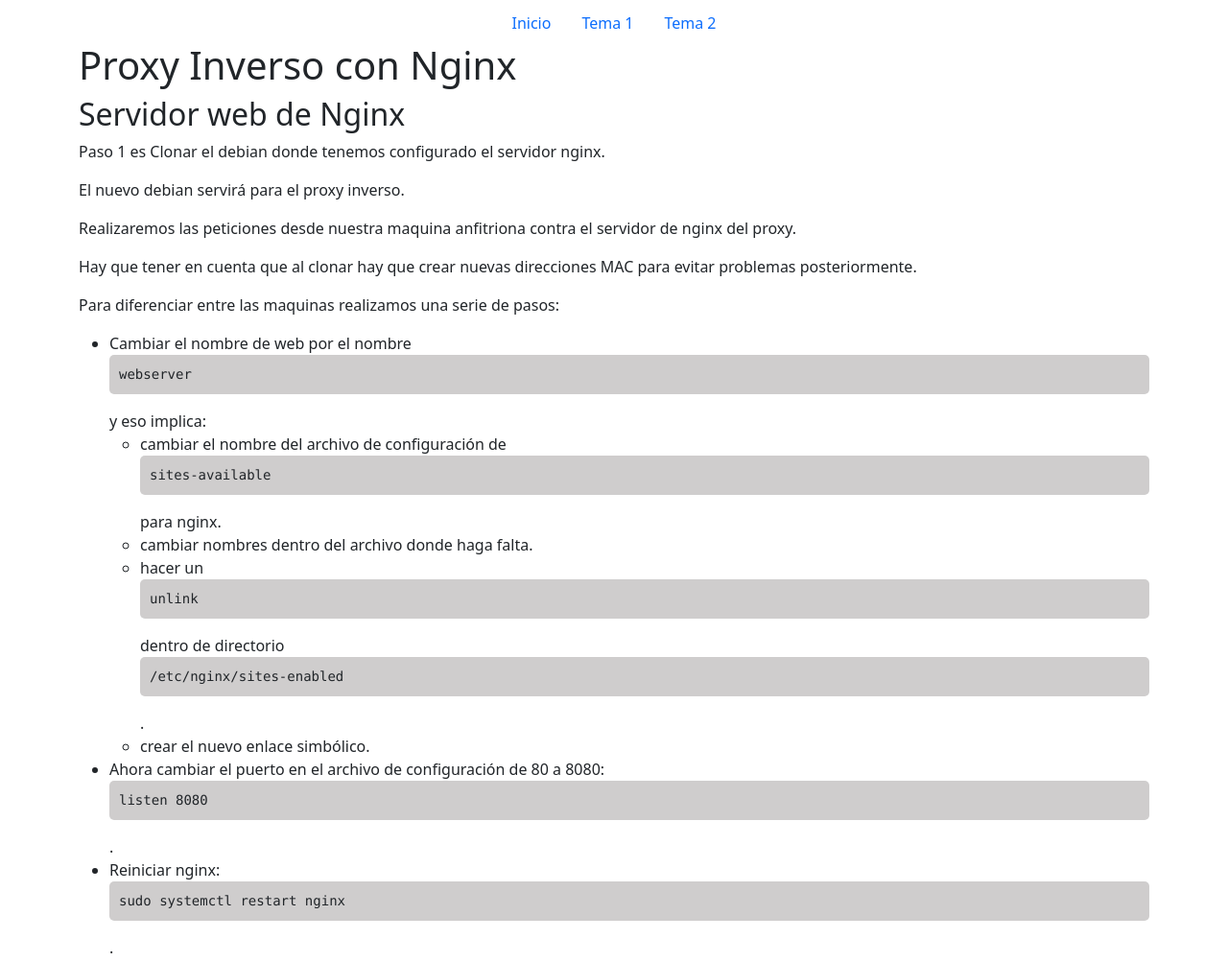
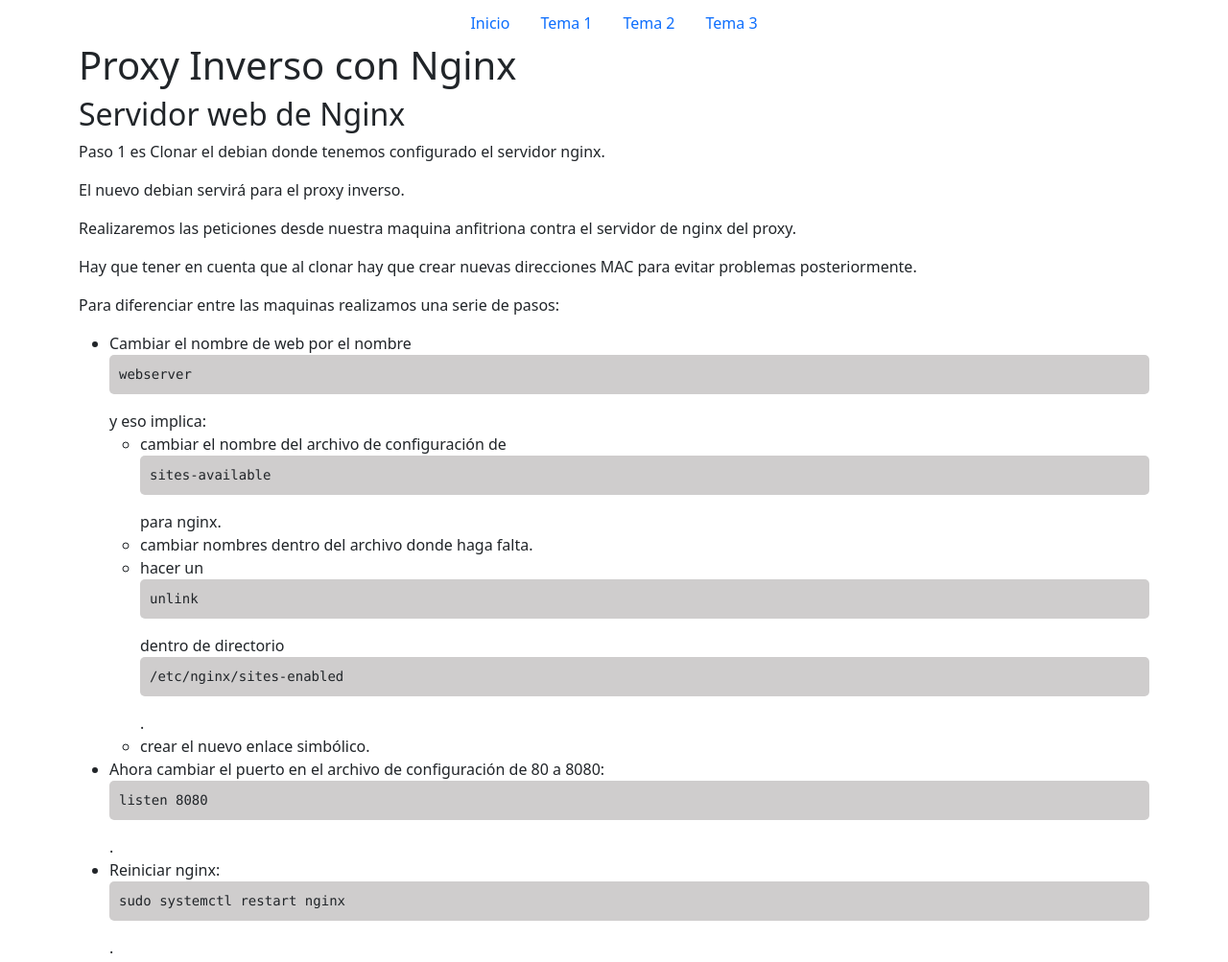
Before and after one commit to iamabhijeet2003/DEAW, a plain HTML site: page Temario/Tema2-2.3.html in a window 1280 px wide. Shown: the top 1003 px of the page at 96% size. Drawn offline with nearby package versions, Linux system fonts and the light colour scheme.

Commit message:
adding nav links to tema3

```diff
--- a/Temario/Tema2-2.3.html
+++ b/Temario/Tema2-2.3.html
@@ -21,6 +21,10 @@
 
             <li class="nav-item">
             <a class="nav-link" href="./Tema2.html">Tema 2</a>
+            </li>
+
+            <li class="nav-item">
+                <a class="nav-link" href="./Temario/Tema3.html">Tema 3</a>
             </li>
         </ul>
     </nav>
```
Also changed, not shown: Temario/Tema1.html (+3 -0 lines), Temario/Tema2-2.1.html (+4 -0 lines), Temario/Tema2-2.2.html (+4 -0 lines), Temario/Tema2.html (+4 -0 lines), index.html (+3 -1 lines).
